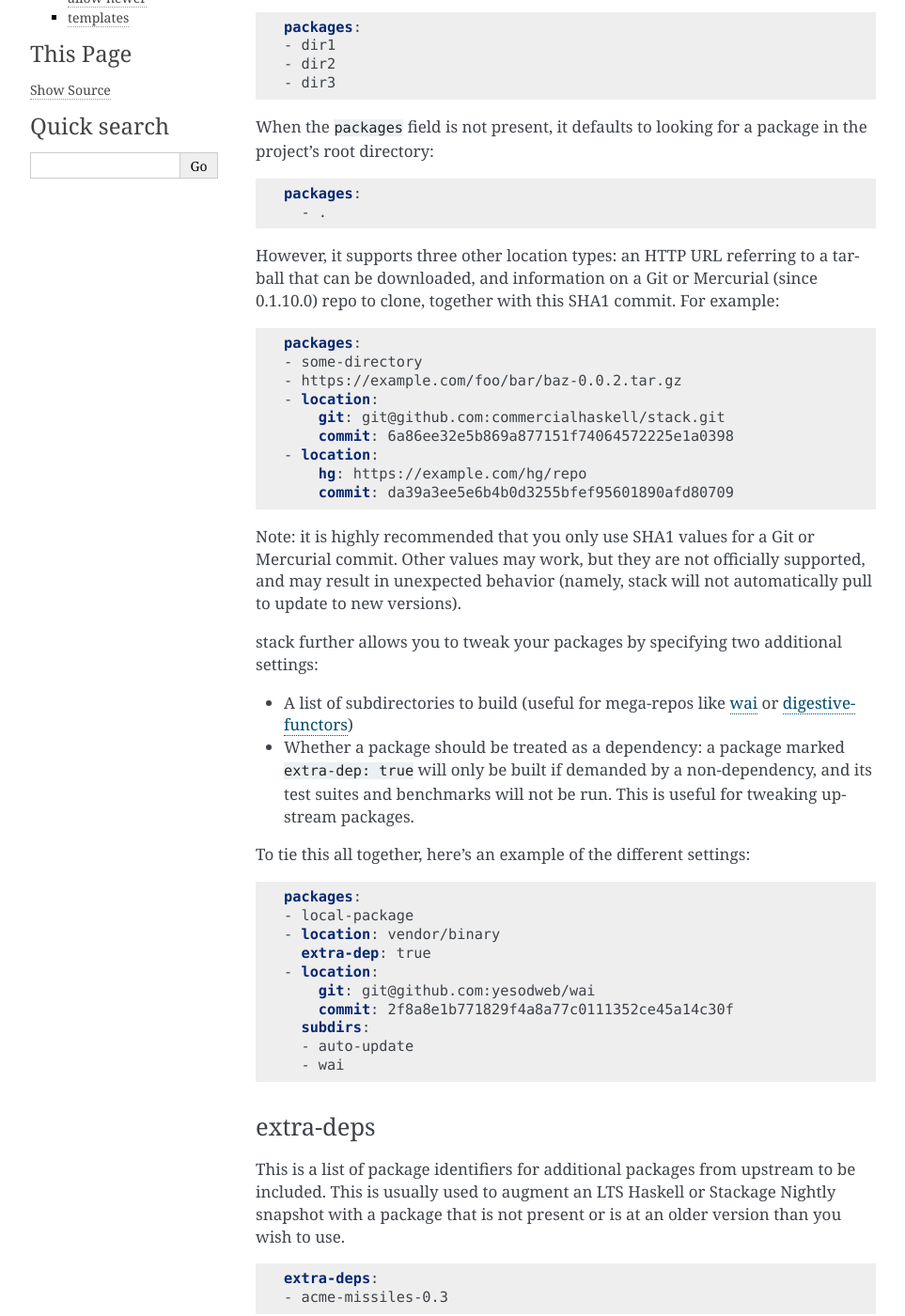
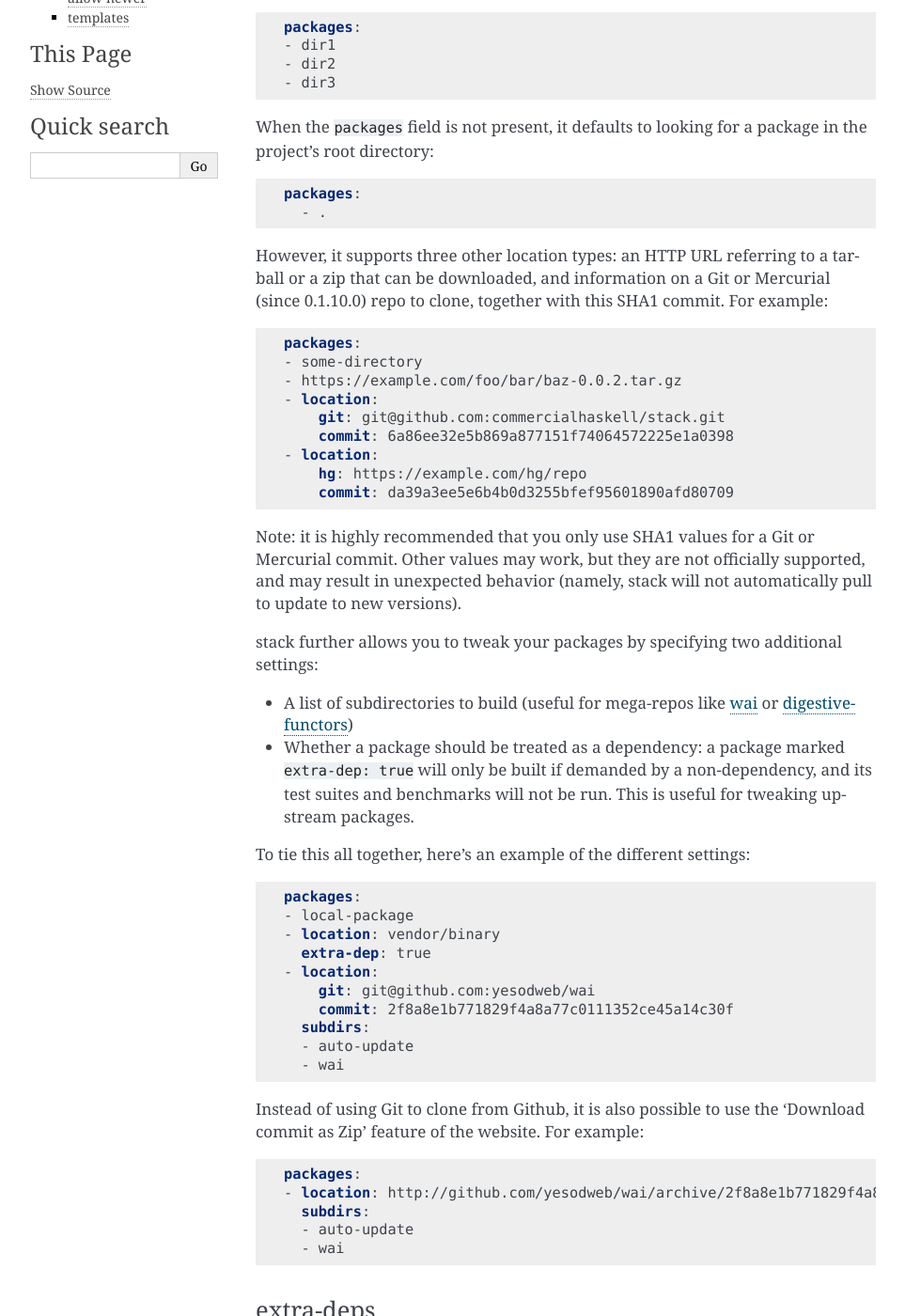
Before and after one commit to commercialhaskell/stack, a Sphinx documentation site: the page built from doc/yaml_configuration.md, in a window 1280 px wide and 1400 px high, scrolled down 779 px. Shown: the whole window at 94% size, without its empty margins (148-1111 px from the left). Built offline with Sphinx 7.4.7, drawn with Linux system fonts in a browser that asks for light colours.

Commit message:
YAML config: support Zip archives
Instead of assuming a URL is a tarball based on its filename extension,
we can try to various archive formats until we give up. Added exception
UnableToExtractArchive.

NOTE: This changes filenames after .stack-work/downloads, since we
should not give an arbitrary archive the extension '.tar.gz'. Instead,
it shall be '.http-archive'.

Suggested-by: Michael Sloan <mgsloan@gmail.com>

````diff
--- a/doc/yaml_configuration.md
+++ b/doc/yaml_configuration.md
@@ -36,7 +36,7 @@ packages:
   - .
 ```
 
-However, it supports three other location types: an HTTP URL referring to a tarball that can be downloaded, and information on a Git or Mercurial (since 0.1.10.0) repo to clone, together with this SHA1 commit. For example:
+However, it supports three other location types: an HTTP URL referring to a tarball or a zip that can be downloaded, and information on a Git or Mercurial (since 0.1.10.0) repo to clone, together with this SHA1 commit. For example:
 
 ```yaml
 packages:
@@ -70,6 +70,16 @@ packages:
 - location:
     git: git@github.com:yesodweb/wai
     commit: 2f8a8e1b771829f4a8a77c0111352ce45a14c30f
+  subdirs:
+  - auto-update
+  - wai
+```
+
+Instead of using Git to clone from Github, it is also possible to use the 'Download commit as Zip' feature of the website. For example:
+
+```yaml
+packages:
+- location: http://github.com/yesodweb/wai/archive/2f8a8e1b771829f4a8a77c0111352ce45a14c30f.zip
   subdirs:
   - auto-update
   - wai
````
Also changed, not shown: 3 other files.
